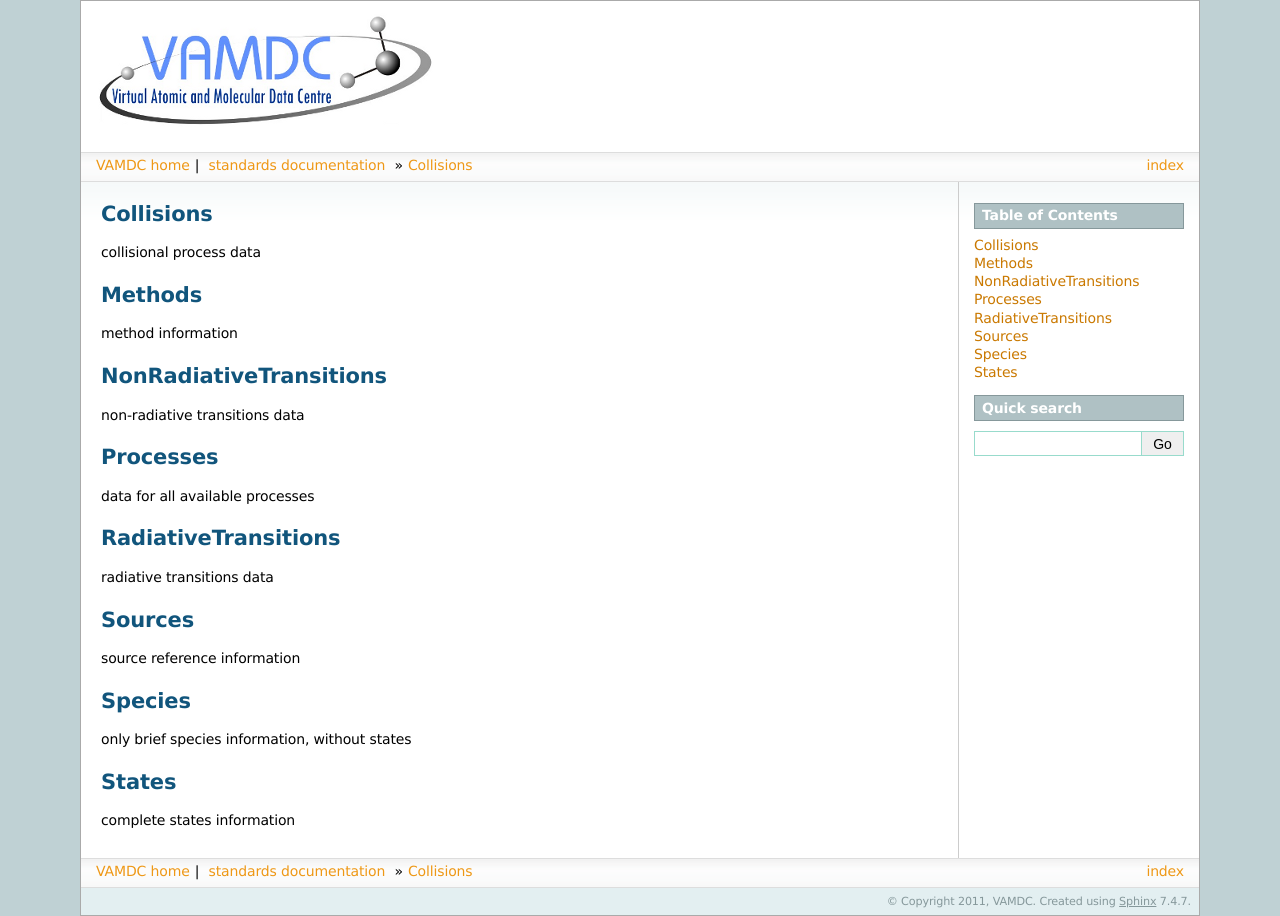
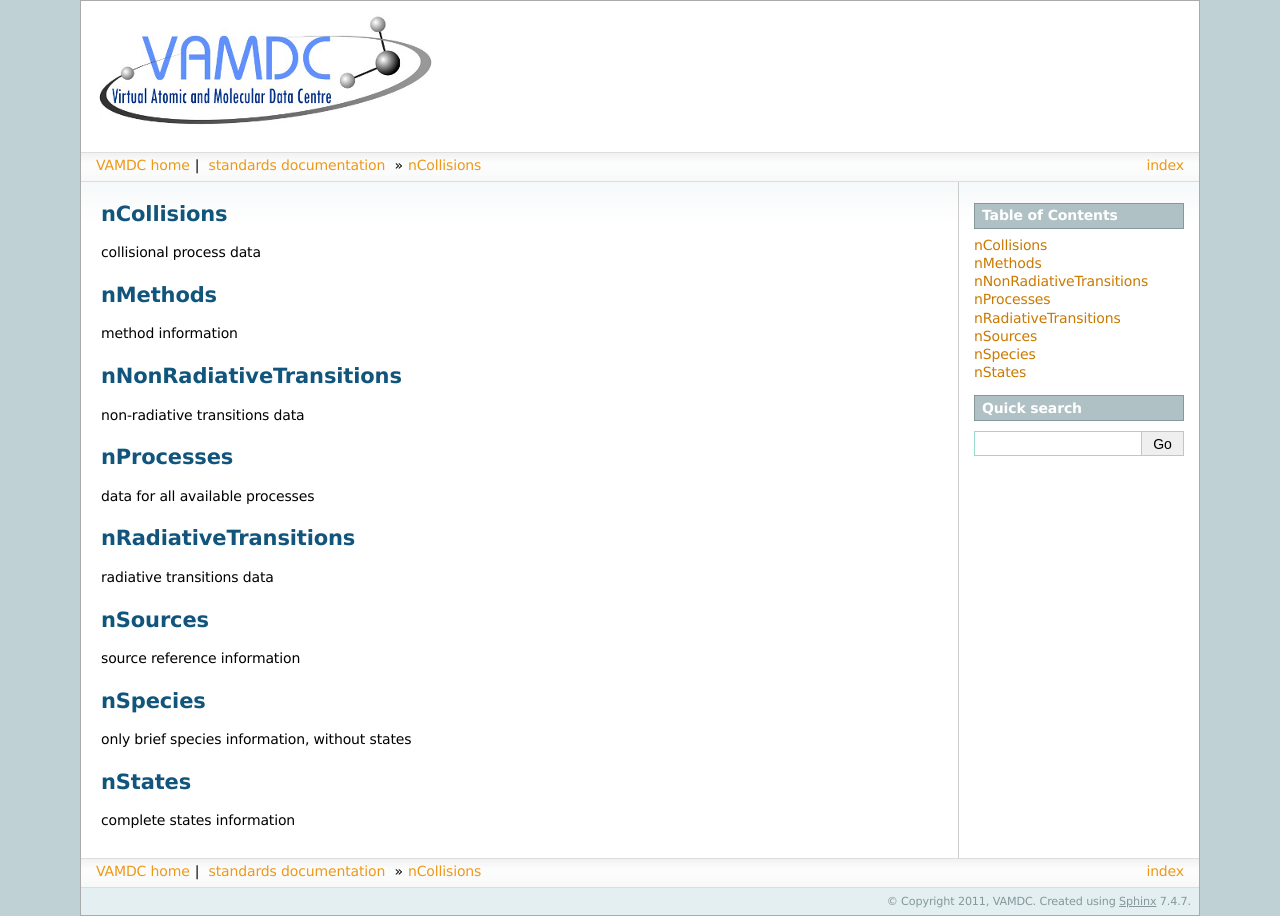
Before and after one commit to VAMDC/Standards, a Sphinx documentation site: the page built from doc/source/dictionary/auto/requestables.rst, in a window 1280 px wide. Built offline with Sphinx 7.4.7, drawn with Linux system fonts in a browser that asks for light colours; formulas are drawn with MathJax 3.

Commit message:
Reduced amount of warnings No anchors for keywords

```diff
--- a/doc/source/dictionary/auto/requestables.rst
+++ b/doc/source/dictionary/auto/requestables.rst
@@ -1,69 +1,53 @@
-.. _reqCollisions:
-
-Collisions
+nCollisions
 -------------------------------------------------------------------
 
 
 collisional process data
 
 
-.. _reqMethods:
-
-Methods
+nMethods
 -------------------------------------------------------------------
 
 
 method information
 
 
-.. _reqNonRadiativeTransitions:
-
-NonRadiativeTransitions
+nNonRadiativeTransitions
 -------------------------------------------------------------------
 
 
 non-radiative transitions data
 
 
-.. _reqProcesses:
-
-Processes
+nProcesses
 -------------------------------------------------------------------
 
 
 data for all available processes
 
 
-.. _reqRadiativeTransitions:
-
-RadiativeTransitions
+nRadiativeTransitions
 -------------------------------------------------------------------
 
 
 radiative transitions data
 
 
-.. _reqSources:
-
-Sources
+nSources
 -------------------------------------------------------------------
 
 
 source reference information
 
 
-.. _reqSpecies:
-
-Species
+nSpecies
 -------------------------------------------------------------------
 
 
 only brief species information, without states
 
 
-.. _reqStates:
-
-States
+nStates
 -------------------------------------------------------------------
 
 
```
Also changed, not shown: doc/source/dictionary/auto/restrictables.rst (+0 -64 lines), 1 other file.
